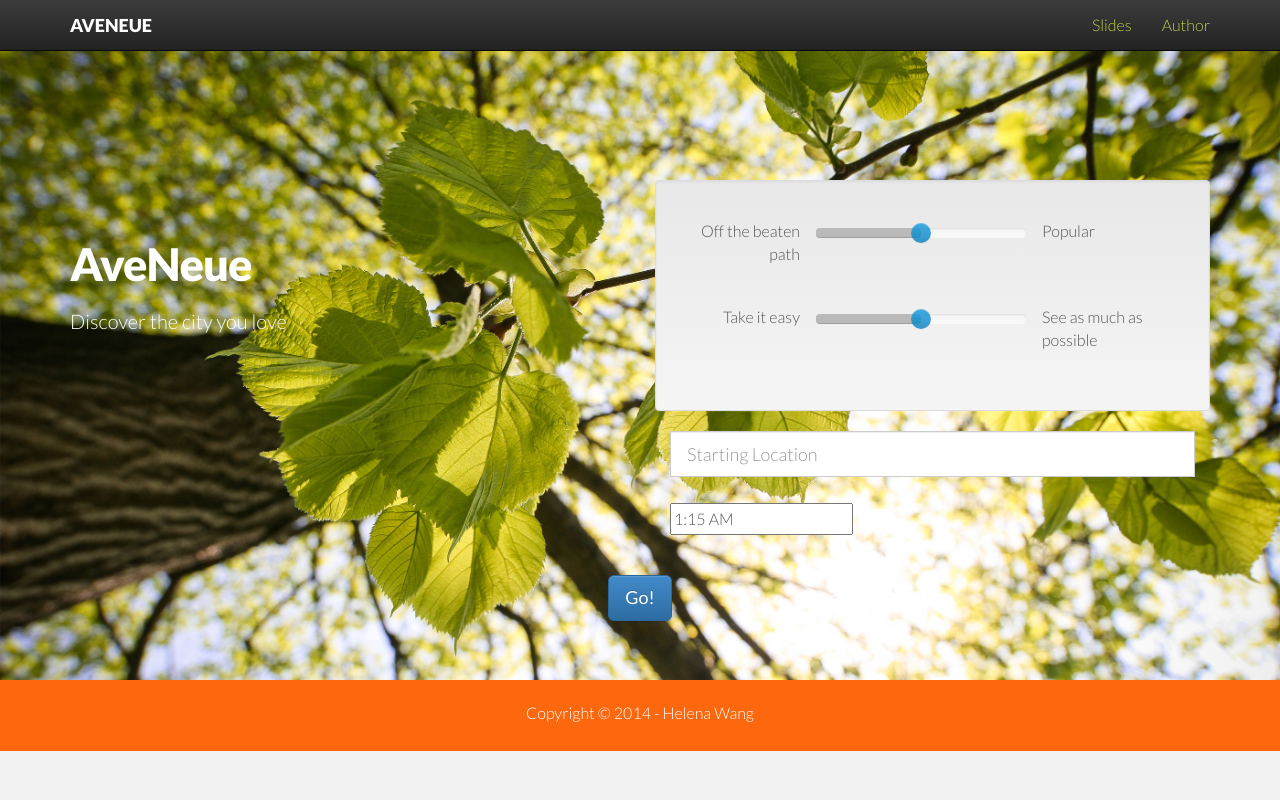
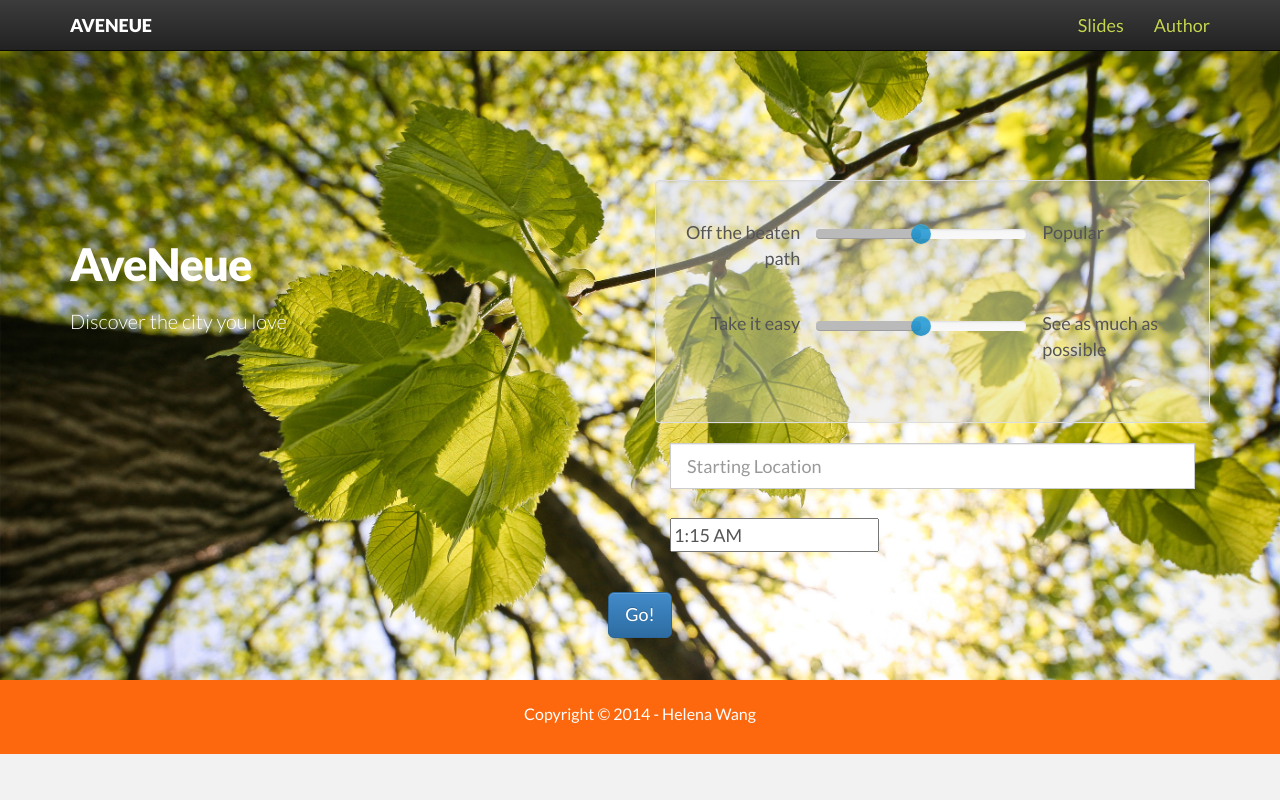
Before and after one commit to helenaxwang/AveNeue, a Flask app: page / in a window 1280 px wide. Run offline with Flask 2, Linux system fonts and the light colour scheme; some libraries are stand-ins or nearby versions.

Commit message:
updated website

```diff
--- a/flask_site/app/static/assets/css/style.css
+++ b/flask_site/app/static/assets/css/style.css
@@ -4,8 +4,8 @@
 body {
   background-color: #f2f2f2;
     font-family: 'Lato', sans-serif;
-    font-weight: 300;
-    font-size: 16px;
+    font-weight: 500;
+    font-size: 18px;
     color: #555;
     line-height: 1.6em;
     -webkit-font-smoothing: antialiased;
--- a/flask_site/app/templates/index.html
+++ b/flask_site/app/templates/index.html
@@ -36,7 +36,7 @@
   		}
 
     .well {
-      background-color: rgba(245, 245, 245, 0.4);
+      background: rgba(220, 220, 220, 0.4);
     }
 
     </style>
```
